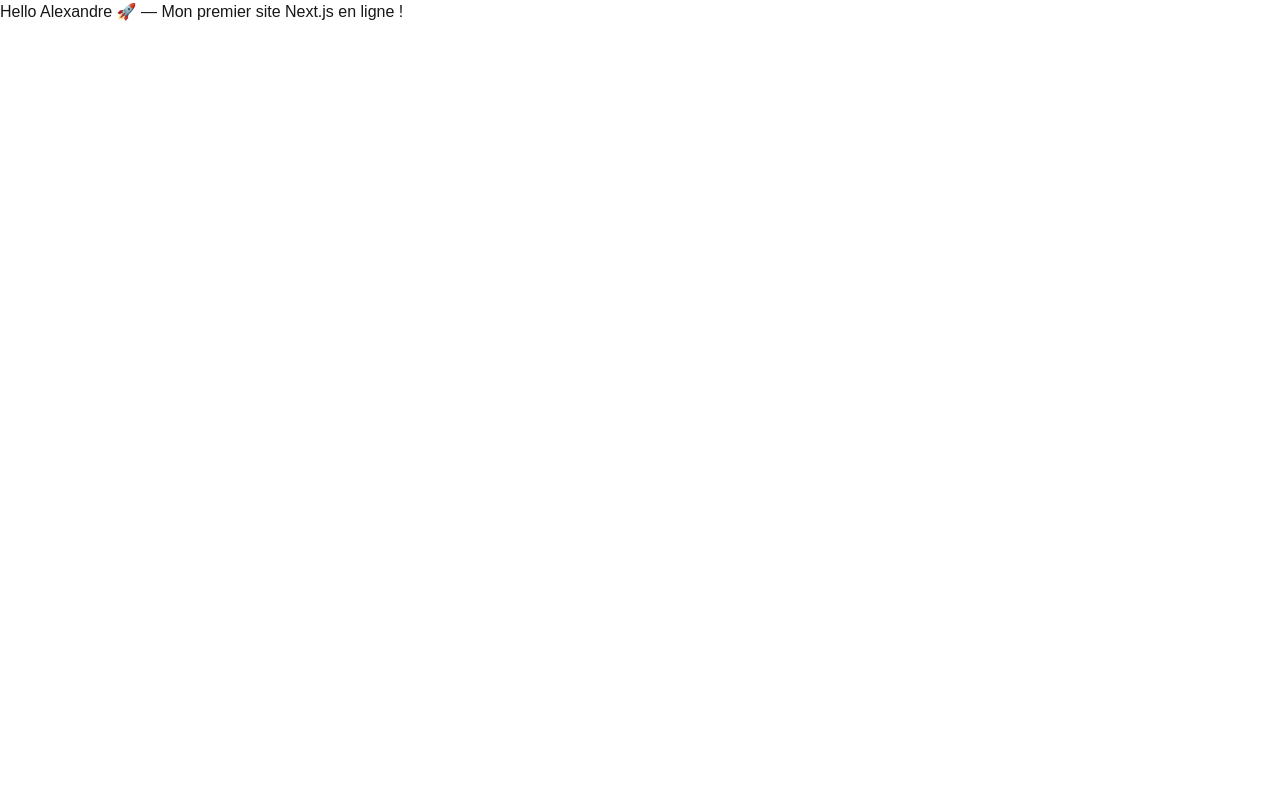
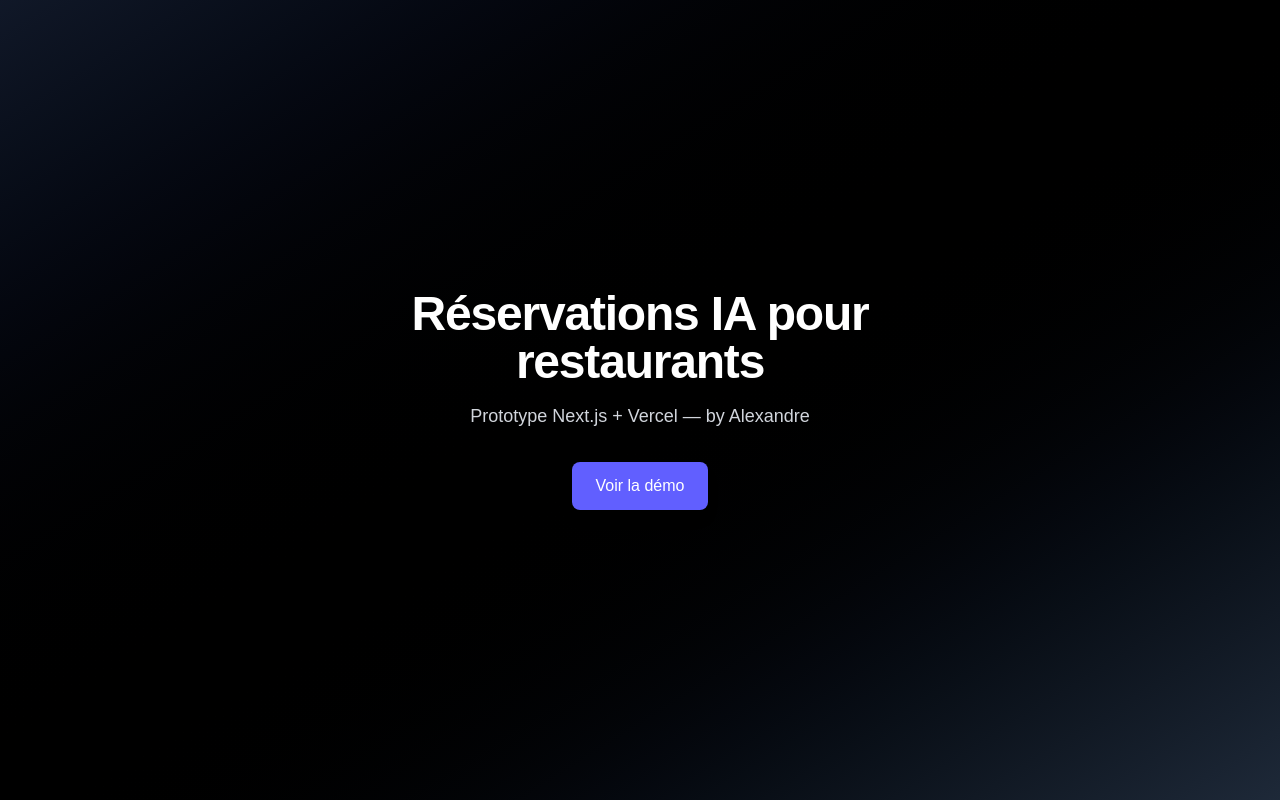
Before and after one commit to Albiatour/next-app, a Next.js app: page / in a window 1280 px wide. Built offline with nearby package versions, Linux system fonts and the light colour scheme.

Commit message:
update homepage with title + button

```diff
--- a/app/page.js
+++ b/app/page.js
@@ -1,5 +1,24 @@
+import Link from 'next/link'
+
 export default function Home() {
   return (
-    <h1>Hello Alexandre 🚀 — Mon premier site Next.js en ligne !</h1>
+    <main className="min-h-screen bg-gradient-to-br from-gray-900 via-black to-gray-800 text-white flex items-center justify-center px-6">
+      <div className="max-w-2xl text-center">
+        <h1 className="text-4xl sm:text-5xl font-bold tracking-tight">
+          Réservations IA pour restaurants
+        </h1>
+        <p className="mt-4 text-lg text-gray-300">
+          Prototype Next.js + Vercel — by Alexandre
+        </p>
+        <div className="mt-8">
+          <Link
+            href="/demo"
+            className="inline-flex items-center justify-center rounded-lg bg-indigo-500 px-6 py-3 text-base font-medium text-white shadow-lg transition hover:bg-indigo-400 focus:outline-none focus:ring-2 focus:ring-indigo-400 focus:ring-offset-2 focus:ring-offset-gray-900"
+          >
+            Voir la démo
+          </Link>
+        </div>
+      </div>
+    </main>
   )
 }
```
